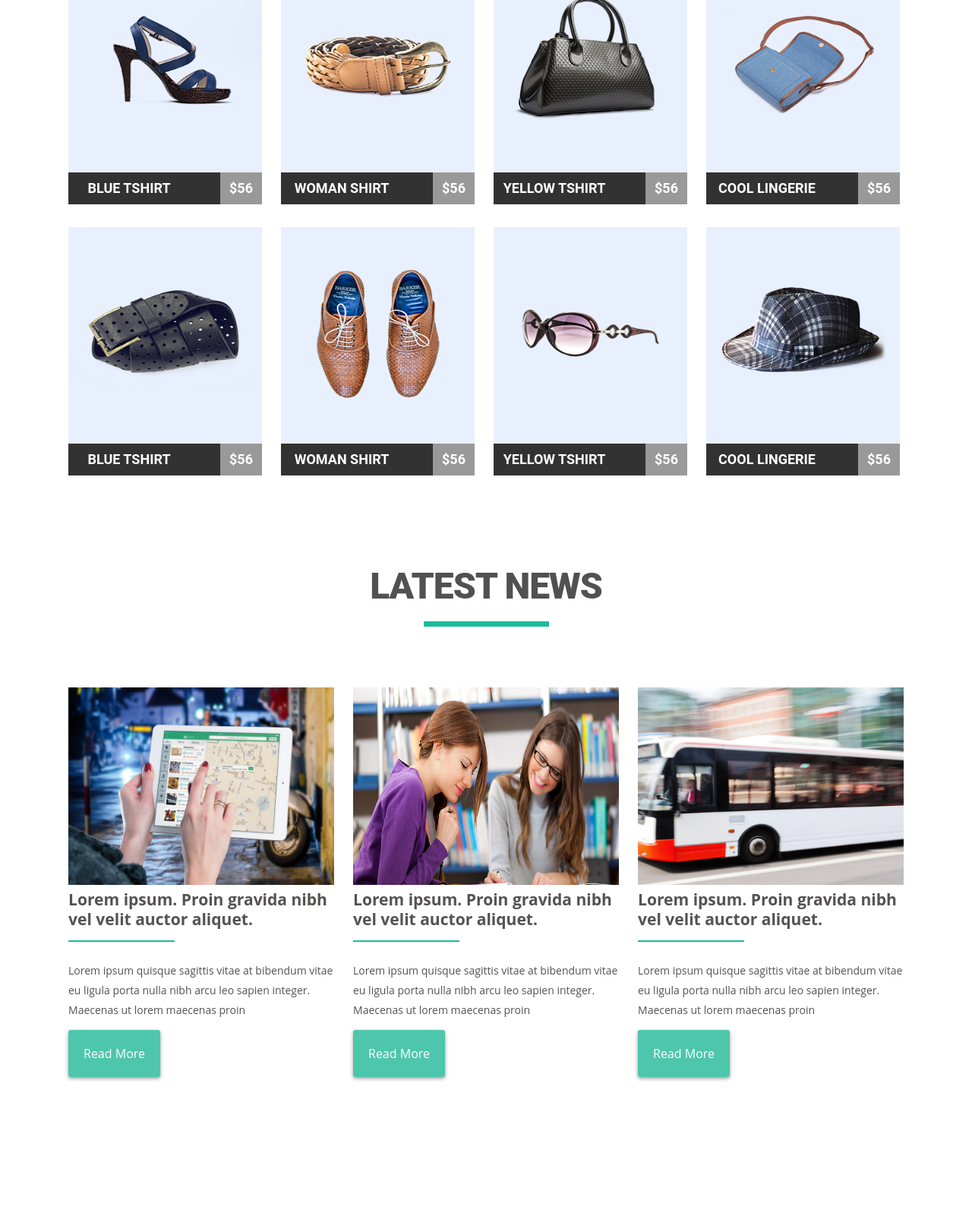
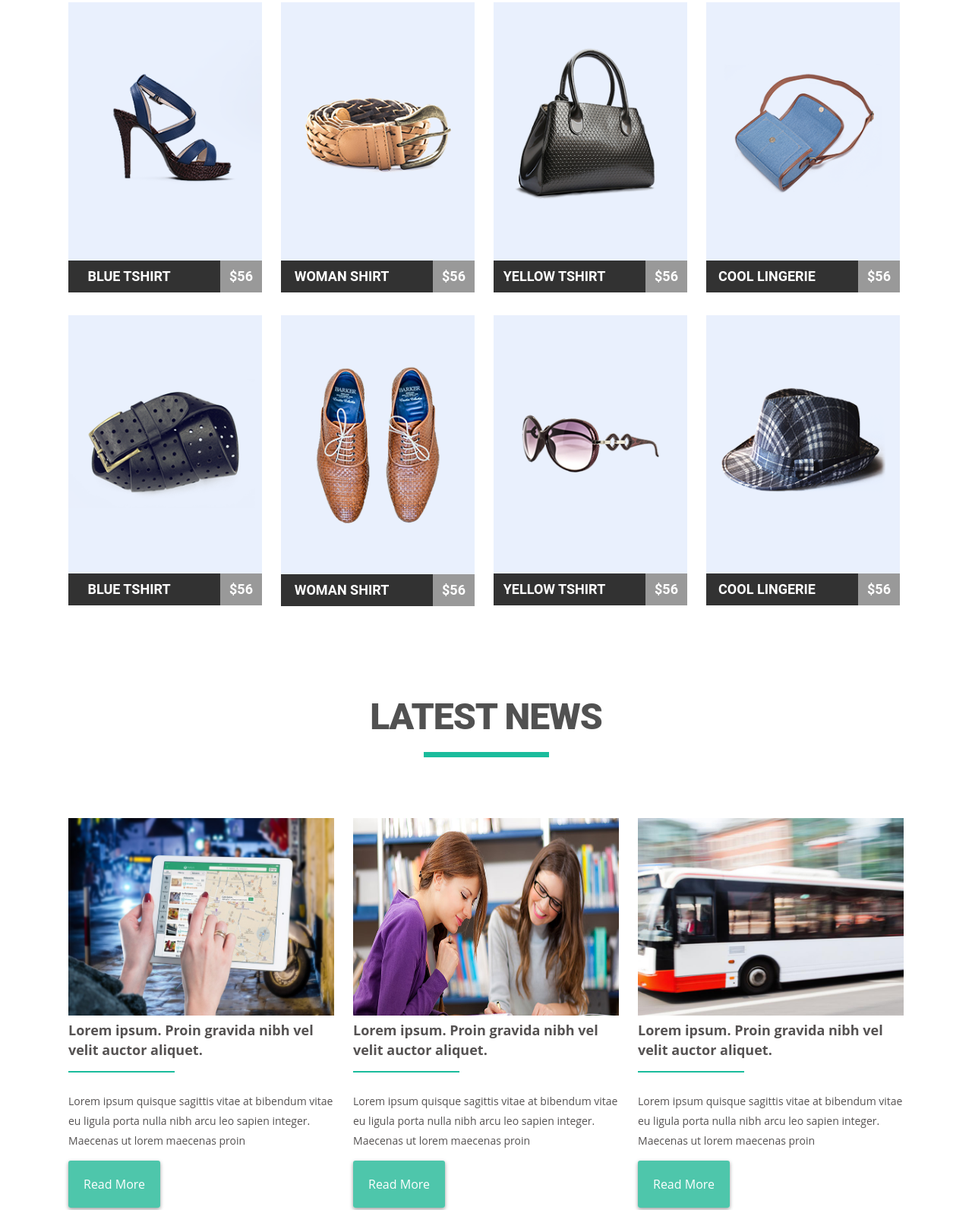
Before and after one commit to allacleo/goit-fs-course, a plain HTML site: page module-04/index.html in a window 1280 px wide. Shown: the part 336-1929 px from the top of the page at 76% size. Before the commit the page ends 1786 px from the top, so only its background shows below. Drawn offline with Linux system fonts and the light colour scheme; files that its build step writes are made by us from their sources; a web font is replaced by a local one.

Commit message:
clearfix-h3-edited

```diff
--- a/module-04/css/styles.css
+++ b/module-04/css/styles.css
@@ -92,6 +92,7 @@
 }
 
 .products-list-item {
+  width: 255px;
   float: left;
   margin: 0 25px 30px 0;
   background-color: rgb(233, 240, 253);
@@ -129,6 +130,12 @@
   text-align: center;
   float: right;
   padding-top: 5px;
+}
+
+.product-image {
+  display: block;
+  height: auto;
+  width: 100%;
 }
 
 .products-list-item:nth-child(4n) {
--- a/module-04/index.html
+++ b/module-04/index.html
@@ -14,9 +14,9 @@
   </head>
   <body>
     <div class="wrapper">
-      <header class="header container">
+      <header class="header container clearfix">
         <h1 class="logo-site"><a href="#" class="logo">mart</a></h1>
-        <nav class="header-nav clearfix">
+        <nav class="header-nav">
           <ul class="nav-menu clearfix">
                 <li class="menu-item"><a href="#" class="nav-link">home</a></li>
                 <li class="menu-item"><a href="#" class="nav-link">about us</a></li>
@@ -40,7 +40,7 @@
                   height="280"
                 />
                 <div class="products-footer clearfix">
-                  <p class="products-name">Blue Tshirt</p>
+                  <h3 class="products-name">Blue Tshirt</h3>
                   <p class="price">&#36;56</p>
                 </div>
               </a>
@@ -55,7 +55,7 @@
                   height="280"
                 />
                 <div class="products-footer clearfix">
-                  <p class="products-name">Woman shirt</p>
+                  <h3 class="products-name">Woman shirt</h3>
                   <p class="price">&#36;56</p>
                 </div>
               </a>
@@ -70,7 +70,7 @@
                   height="280"
                 />
                 <div class="products-footer clearfix">
-                  <p class="products-name">Yellow Tshirt</p>
+                  <h3 class="products-name">Yellow Tshirt</h3>
                   <p class="price">&#36;56</p>
                 </div>
               </a>
@@ -85,7 +85,7 @@
                   height="280"
                 />
                 <div class="products-footer clearfix">
-                  <p class="products-name">cool lingerie</p>
+                  <h3 class="products-name">cool lingerie</h3>
                   <p class="price">&#36;56</p>
                 </div>
               </a>
@@ -100,7 +100,7 @@
                   height="280"
                 />
                 <div class="products-footer clearfix">
-                  <p class="products-name">Blue Tshirt</p>
+                  <h3 class="products-name">Blue Tshirt</h3>
                   <p class="price">&#36;56</p>
                 </div>
               </a>
@@ -115,7 +115,7 @@
                   height="280"
                 />
                 <div class="products-footer clearfix">
-                  <p class="products-name">woman shirt</p>
+                  <h3 class="products-name">woman shirt</h3>
                   <p class="price">&#36;56</p>
                 </div>
               </a>
@@ -130,7 +130,7 @@
                   height="280"
                 />
                 <div class="products-footer clearfix">
-                  <p class="products-name">yellow Tshirt</p>
+                  <h3 class="products-name">yellow Tshirt</h3>
                   <p class="price">&#36;56</p>
                 </div>
               </a>
@@ -145,7 +145,7 @@
                   height="280"
                 />
                 <div class="products-footer clearfix">
-                  <p class="products-name">cool lingerie</p>
+                  <h3 class="products-name">cool lingerie</h3>
                   <p class="price">&#36;56</p>
                 </div>
               </a>
@@ -163,9 +163,9 @@
               width="350"
               height="260"
             />
-            <h3 class="news-title">
+            <h4 class="news-title">
               Lorem ipsum. Proin gravida nibh vel velit auctor aliquet.
-            </h3>
+            </h4>
             <p class="news-description">
               Lorem ipsum quisque sagittis vitae at bibendum vitae eu ligula
               porta nulla nibh arcu leo sapien integer. Maecenas ut lorem
@@ -181,9 +181,9 @@
               width="350"
               height="260"
             />
-            <h3 class="news-title">
+            <h4 class="news-title">
               Lorem ipsum. Proin gravida nibh vel velit auctor aliquet.
-            </h3>
+            </h4>
             <p class="news-description">
               Lorem ipsum quisque sagittis vitae at bibendum vitae eu ligula
               porta nulla nibh arcu leo sapien integer. Maecenas ut lorem
@@ -199,9 +199,9 @@
               width="350"
               height="260"
             />
-            <h3 class="news-title">
+            <h4 class="news-title">
               Lorem ipsum. Proin gravida nibh vel velit auctor aliquet.
-            </h3>
+            </h4>
             <p class="news-description">
               Lorem ipsum quisque sagittis vitae at bibendum vitae eu ligula
               porta nulla nibh arcu leo sapien integer. Maecenas ut lorem
```
